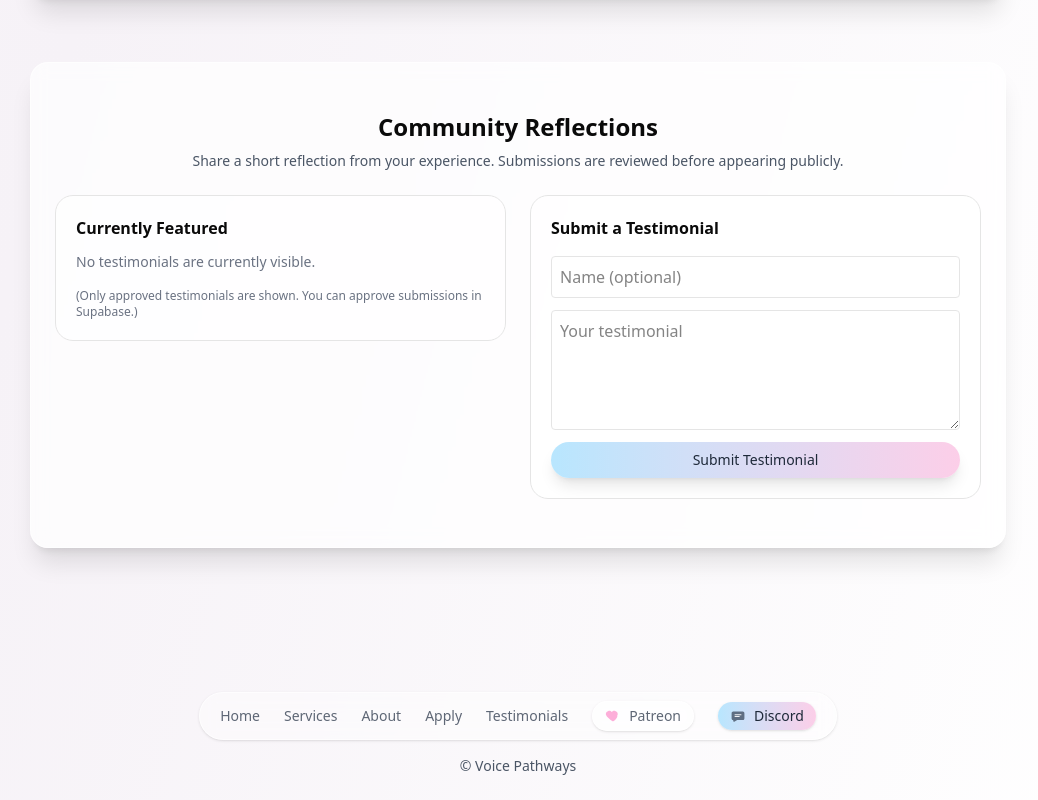
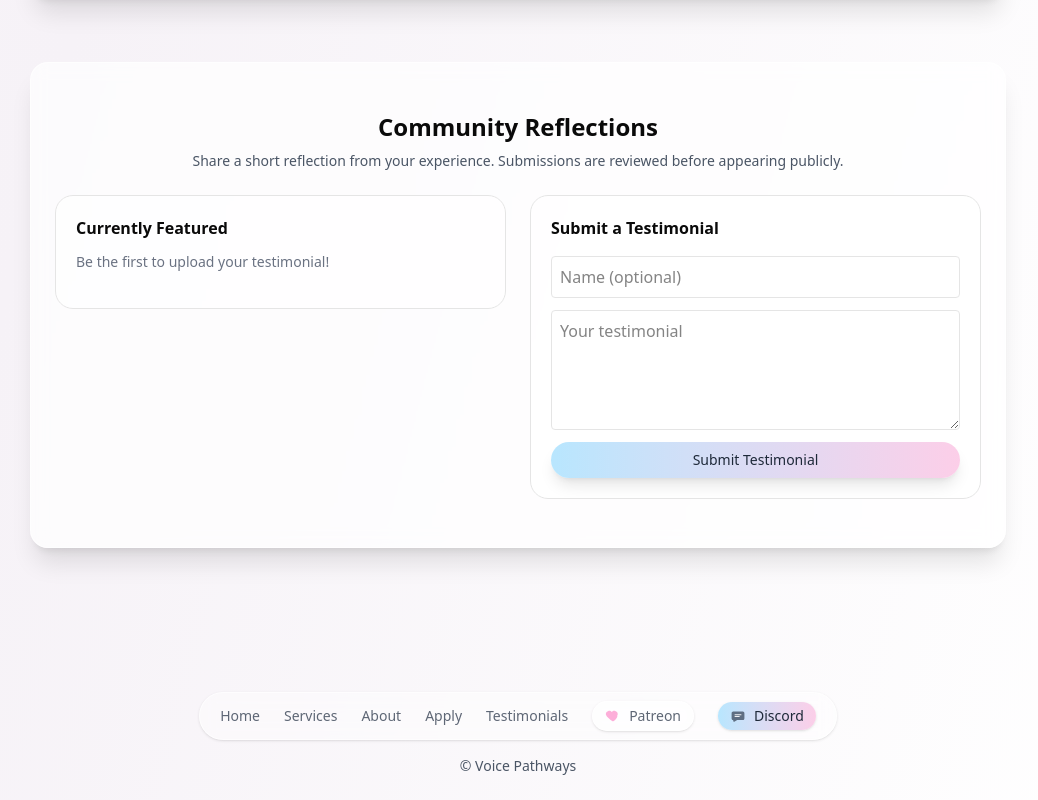
Before and after one commit to Aeriebella/Voice-Pathways, a Next.js app: page / in a window 1280 px wide. Shown: the part 4234-5034 px from the top of the page, without its empty margins (122-1160 px from the left). Built offline with nearby package versions, Linux system fonts and the light colour scheme; no server answers; the database is empty.

Commit message:
Updated Testimonials

```diff
--- a/app/page.tsx
+++ b/app/page.tsx
@@ -782,11 +782,11 @@ export default function VoicePathways() {
                       <p className="mt-3 text-xs text-gray-500">— {pickDisplayName(approvedTestimonials[currentTestimonial]?.name)}</p>
                     </motion.div>
                   ) : (
-                    <p className="mt-3 text-sm text-gray-500">No testimonials are currently visible.</p>
+                    <p className="mt-3 text-sm text-gray-500">Be the first to upload your testimonial!</p>
                   )}
 
                   <p className="mt-4 text-xs text-gray-500">
-                    (Only approved testimonials are shown. You can approve submissions in Supabase.)
+
                   </p>
                 </div>
 
```
